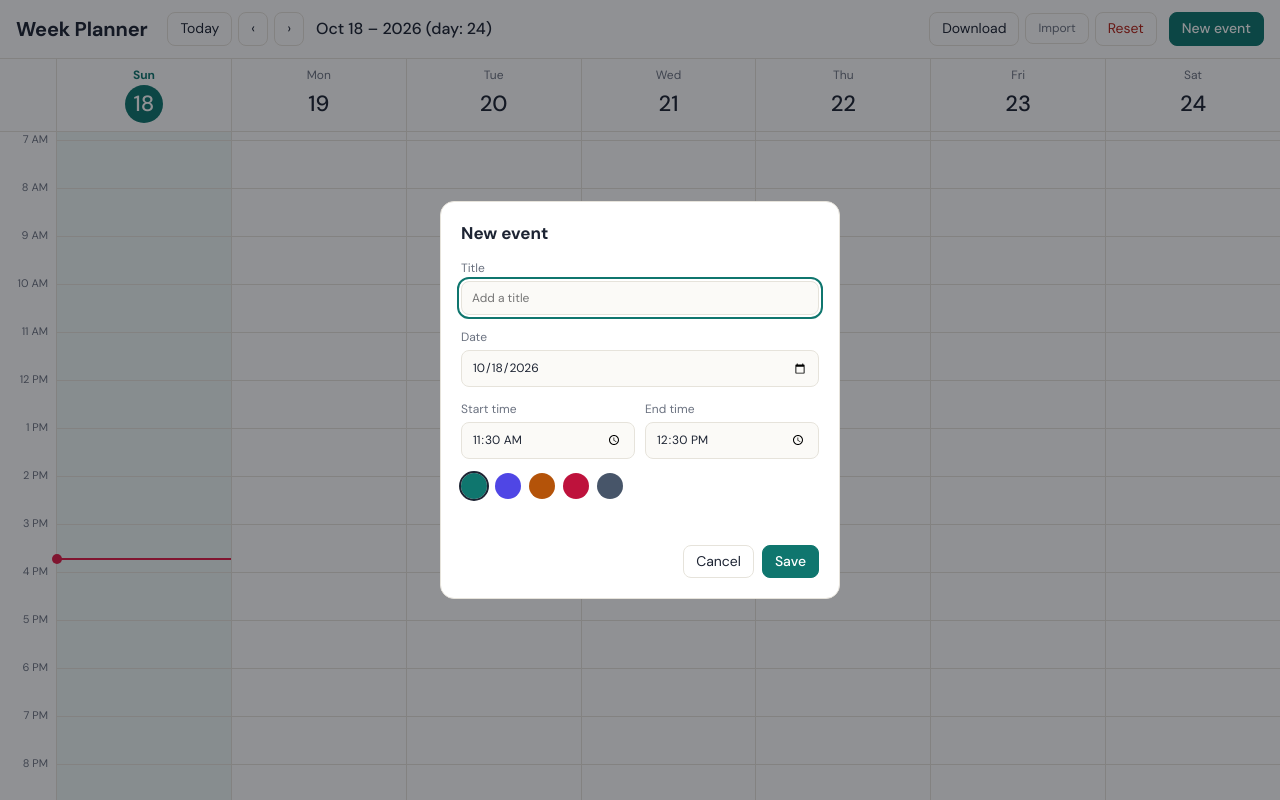
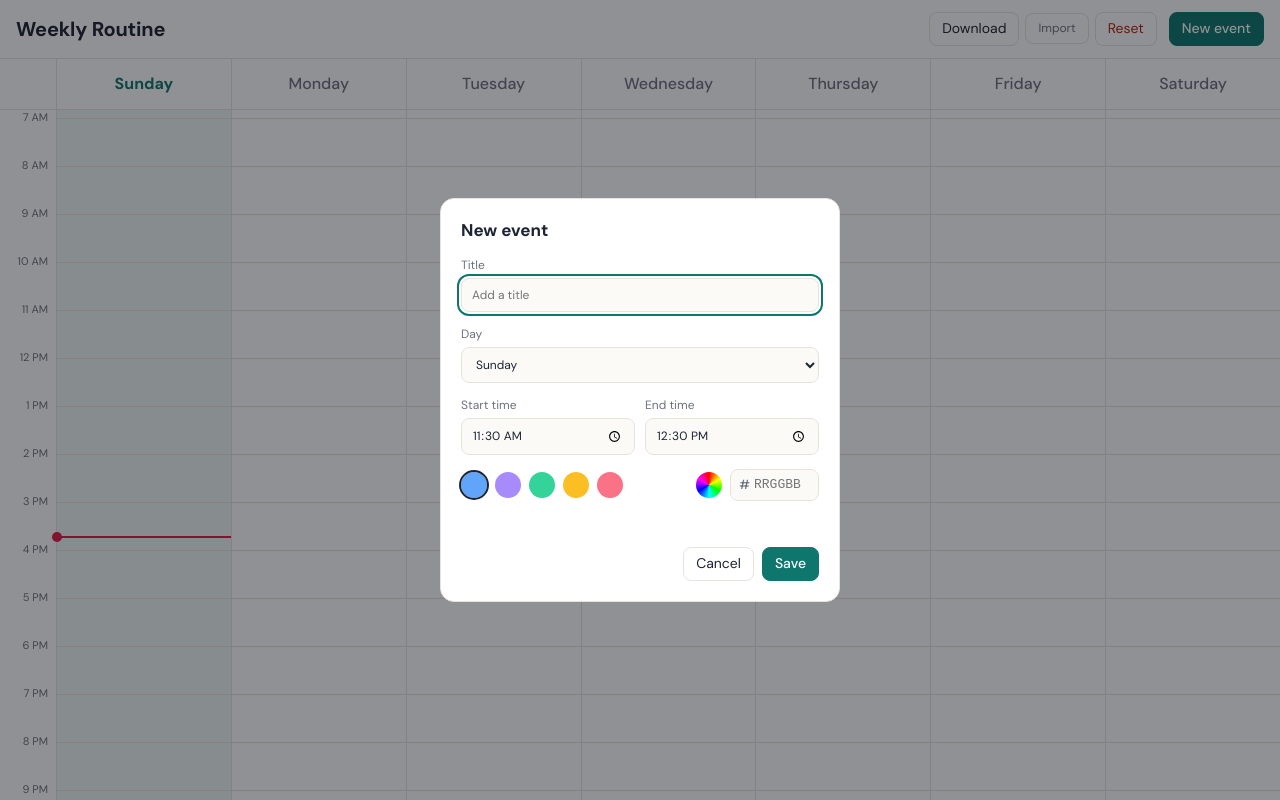
Before and after one commit to sakib-ar/Week-Planner, a plain HTML site: page index.html in a window 1280 px wide. Both pictures are taken after a click on the element 143 px from the left and 380 px from the top of the page. Drawn offline with Linux system fonts and the light colour scheme.

Commit message:
Updated System - No Date-based, only weekdays

```diff
--- a/index.html
+++ b/index.html
@@ -3,20 +3,14 @@
 <head>
 <meta charset="utf-8">
 <meta name="viewport" content="width=device-width, initial-scale=1, viewport-fit=cover">
-<title>Week Planner</title>
+<title>Weekly Routine Planner</title>
 <link href="https://fonts.googleapis.com/css2?family=DM+Sans:wght@400;500;700&display=swap" rel="stylesheet">
 <link rel="stylesheet" href="style.css">
 </head>
 <body>
 
 <header class="bar">
-  <h1>Week Planner</h1>
-  <div class="nav">
-    <button class="btn" id="today">Today</button>
-    <button class="btn" id="prev" aria-label="Previous week">&lsaquo;</button>
-    <button class="btn" id="next" aria-label="Next week">&rsaquo;</button>
-  </div>
-  <div class="range" id="range"></div>
+  <h1>Weekly Routine</h1>
   <div class="spacer"></div>
   <div class="nav">
     <button class="btn" id="download" aria-label="Download Routine">Download</button>
@@ -40,7 +34,17 @@
   <form id="form">
     <h2 id="dlgTitle">New event</h2>
     <label>Title<input type="text" id="f-title" placeholder="Add a title" maxlength="80"></label>
-    <label>Date<input type="date" id="f-date" required></label>
+    <label>Day
+      <select id="f-day" required>
+        <option value="0">Sunday</option>
+        <option value="1">Monday</option>
+        <option value="2">Tuesday</option>
+        <option value="3">Wednesday</option>
+        <option value="4">Thursday</option>
+        <option value="5">Friday</option>
+        <option value="6">Saturday</option>
+      </select>
+    </label>
     <div class="two">
       <label>Start time<input type="time" id="f-start" required></label>
       <label>End time<input type="time" id="f-end" required></label>
--- a/script.js
+++ b/script.js
@@ -1,34 +1,39 @@
 (function(){
   var HOUR = 48;                       // keep equal to --hour in CSS
-  var COLORS = ['#0f766e','#4f46e5','#b45309','#be123c','#475569'];
+  var COLORS = ['#60A5FA','#A78BFA','#34D399','#FBBF24','#FB7185'];
   var STORE = 'week-planner-events';
-  var DAYS = ['Sun','Mon','Tue','Wed','Thu','Fri','Sat'];
+  var DAYS = ['Sunday','Monday','Tuesday','Wednesday','Thursday','Friday','Saturday'];
 
-  var weekStart = startOfWeek(new Date());
   var events = load();
   var editingId = null;
 
   var $ = function(id){ return document.getElementById(id); };
   var pad = function(n){ return String(n).padStart(2,'0'); };
 
-  /* ---------- date + time helpers ---------- */
-  function startOfWeek(d){                     // week begins on Sunday
-    var x = new Date(d.getFullYear(), d.getMonth(), d.getDate());
-    x.setDate(x.getDate() - x.getDay());
-    return x;
-  }
-  function addDays(d,n){ var x = new Date(d); x.setDate(x.getDate()+n); return x; }
-  function key(d){ return d.getFullYear()+'-'+pad(d.getMonth()+1)+'-'+pad(d.getDate()); }
+  /* ---------- time helpers ---------- */
   function toMin(t){ var p = t.split(':'); return +p[0]*60 + +p[1]; }
   function toTime(m){ return pad(Math.floor(m/60))+':'+pad(m%60); }
   function fmt(m){                              // 13:30 -> 1:30 PM
     var h = Math.floor(m/60), mm = m%60, ap = h>=12 ? 'PM' : 'AM';
-    return ((h%12)||12) + (mm ? ':'+pad(mm) : '') + ' ' + ap;
+    var formattedHour = (h % 12) ? (h % 12) : 12;
+    var formattedMin = mm ? ':' + pad(mm) : '';
+    return formattedHour + formattedMin + ' ' + ap;
   }
 
-  /* ---------- storage (safe if unavailable) ---------- */
+  /* ---------- storage ---------- */
   function load(){
-    try { return JSON.parse(localStorage.getItem(STORE)) || []; } catch(e){ return []; }
+    try {
+      var data = JSON.parse(localStorage.getItem(STORE));
+      if (!data) data = [];
+      data.forEach(function(e) {
+        if (e.day === undefined && e.date) {
+          var d = new Date(e.date);
+          e.day = isNaN(d) ? 0 : d.getDay();
+          delete e.date;
+        }
+      });
+      return data;
+    } catch(e){ return []; }
   }
   function save(){
     try { localStorage.setItem(STORE, JSON.stringify(events)); } catch(e){}
@@ -36,22 +41,14 @@
 
   /* ---------- rendering ---------- */
   function render(){
-    var todayKey = key(new Date());
-    var end = addDays(weekStart,6);
-    var sameMonth = weekStart.getMonth() === end.getMonth();
-    $('range').textContent =
-      weekStart.toLocaleDateString(undefined,{month:'short',day:'numeric'}) + ' \u2013 ' +
-      end.toLocaleDateString(undefined, sameMonth ? {day:'numeric',year:'numeric'} : {month:'short',day:'numeric',year:'numeric'});
+    var currentDay = new Date().getDay();
 
-    // header row
     var head = '<div></div>';
     for (var i=0;i<7;i++){
-      var d = addDays(weekStart,i);
-      head += '<div class="cell'+(key(d)===todayKey?' today':'')+'"><div class="dow">'+DAYS[i]+'</div><div class="num">'+d.getDate()+'</div></div>';
+      head += '<div class="cell'+(i===currentDay?' today':'')+'"><div class="dow">'+DAYS[i]+'</div></div>';
     }
     $('head').innerHTML = head;
 
-    // body: gutter + 7 day columns
     var body = $('body'); body.innerHTML = '';
     var g = document.createElement('div'); g.className = 'gutter';
     for (var h=1; h<24; h++){
@@ -64,20 +61,18 @@
 
     for (var c=0;c<7;c++){
       (function(c){
-        var date = addDays(weekStart,c), k = key(date);
         var col = document.createElement('div');
-        col.className = 'day' + (k===todayKey ? ' today' : '');
-        col.dataset.date = k;
+        col.className = 'day' + (c===currentDay ? ' today' : '');
+        col.dataset.day = c;
 
-        // click empty space -> create (snaps to 30 min)
         col.addEventListener('click', function(e){
           if (e.target !== col && !e.target.classList.contains('now')) return;
           var y = e.clientY - col.getBoundingClientRect().top;
           var start = Math.min(Math.floor(y/HOUR*2)*30, 23*60+30);
-          openDialog({date:k, start:start, end:Math.min(start+60,1439)});
+          openDialog({day:c, start:start, end:Math.min(start+60,1439)});
         });
 
-        var list = events.filter(function(ev){ return ev.date===k; });
+        var list = events.filter(function(ev){ return parseInt(ev.day) === c; });
         layout(list).forEach(function(p){
           var ev = p.e, el = document.createElement('button');
           var height = Math.max((ev.end-ev.start)/60*HOUR, 18);
@@ -86,12 +81,18 @@
           el.style.cssText = 'top:'+(ev.start/60*HOUR)+'px;height:'+height+'px;'+
             'left:'+(p.c/p.n*100)+'%;width:'+(100/p.n)+'%;background:'+ev.color;
           el.innerHTML = '<b></b><small>'+fmt(ev.start)+' \u2013 '+fmt(ev.end)+'</small>';
-          el.firstChild.textContent = ev.title || '(No title)';
+
+          if (ev.title) {
+            el.firstChild.textContent = ev.title;
+          } else {
+            el.firstChild.textContent = '(No title)';
+          }
+
           el.addEventListener('click', function(e){ e.stopPropagation(); openDialog(ev); });
           col.appendChild(el);
         });
 
-        if (k===todayKey){
+        if (c===currentDay){
           var now = document.createElement('div'); now.className = 'now'; now.id = 'now';
           col.appendChild(now);
         }
@@ -101,9 +102,13 @@
     placeNow();
   }
 
-  // Side-by-side columns for overlapping events
   function layout(list){
-    list = list.slice().sort(function(a,b){ return a.start-b.start || b.end-a.end; });
+    list = list.slice().sort(function(a,b){
+      if (a.start !== b.start) {
+        return a.start - b.start;
+      }
+      return b.end - a.end;
+    });
     var out = [], cluster = [], clusterEnd = 0;
     function flush(){
       var cols = [];
@@ -131,28 +136,122 @@
     n.style.top = ((d.getHours()*60 + d.getMinutes())/60*HOUR) + 'px';
   }
 
-  /* ---------- Event Dialog ---------- */
+  /* ---------- Event Dialog & Color Picker ---------- */
   var dlg = $('dlg');
 
   (function buildSwatches(){
     var wrap = $('swatches');
+
+    // Add default color swatches
     COLORS.forEach(function(col,i){
       var l = document.createElement('label');
       l.style.background = col;
       l.innerHTML = '<input type="radio" name="color" value="'+col+'" aria-label="Colour '+(i+1)+'"><span></span>';
       wrap.appendChild(l);
     });
+
+    // Add custom color picker & hex input wrapper
+    var customWrap = document.createElement('div');
+    customWrap.className = 'custom-color-wrap';
+    customWrap.innerHTML = `
+      <div class="custom-swatch" id="c-swatch-box" title="Pick a custom color">
+        <input type="radio" name="color" id="c-radio" value="#0f766e">
+        <span class="swatch-ui" id="c-swatch-ui"></span>
+        <input type="color" id="c-picker" value="#0f766e" aria-label="Custom Colour">
+      </div>
+      <div class="hex-wrap">
+        <span class="hash">#</span>
+        <input type="text" id="c-hex" placeholder="RRGGBB" maxlength="6" aria-label="Hex Color Code">
+      </div>
+    `;
+    wrap.appendChild(customWrap);
+
+    var radio = $('c-radio'), picker =$('c-picker'), hex = $('c-hex'), swatchUi =$('c-swatch-ui');
+
+    function updateCustomUi(colorVal) {
+      radio.value = colorVal;
+      picker.value = colorVal;
+      swatchUi.style.background = colorVal;
+    }
+
+    // Color picker input event
+    picker.addEventListener('input', function(){
+      radio.checked = true;
+      updateCustomUi(this.value);
+      hex.value = this.value.substring(1).toUpperCase();
+    });
+
+    // Clicking custom swatch triggers color picker dialog
+    $('c-swatch-box').addEventListener('click', function(e){
+      radio.checked = true;
+      if (e.target !== picker) {
+        if (picker.showPicker) {
+          picker.showPicker();
+        } else {
+          picker.click();
+        }
+      }
+    });
+
+    // Sync from Hex code text field
+    hex.addEventListener('input', function(){
+      var val = this.value.replace(/[^0-9A-Fa-f]/g, '').slice(0, 6).toUpperCase();
+      this.value = val;
+
+      if (val.length === 6) {
+        var validHex = '#' + val;
+        radio.checked = true;
+        updateCustomUi(validHex);
+      } else if (val.length === 3) {
+        var validHex3 = '#' + val[0]+val[0]+val[1]+val[1]+val[2]+val[2];
+        radio.checked = true;
+        updateCustomUi(validHex3);
+      }
+    });
   })();
 
   function openDialog(ev){
-    editingId = ev.id || null;
+    if (ev.id) {
+      editingId = ev.id;
+    } else {
+      editingId = null;
+    }
+
     $('dlgTitle').textContent = editingId ? 'Edit event' : 'New event';
-    $('f-title').value = ev.title || '';
-    $('f-date').value  = ev.date;
-    $('f-start').value = toTime(ev.start);
-    $('f-end').value   = toTime(ev.end);
-    var color = ev.color || COLORS[0];
-    document.querySelectorAll('#swatches input').forEach(function(r){ r.checked = r.value === color; });
+
+    if (ev.title) {
+      $('f-title').value = ev.title;
+    } else {
+      $('f-title').value = '';
+    }
+
+    if (ev.day !== undefined) {
+      $('f-day').value = ev.day;
+    } else {
+      $('f-day').value = new Date().getDay();
+    }
+
+    $('f-start').value = toTime(ev.start);$('f-end').value = toTime(ev.end);
+
+    var color = ev.color;
+    if (!color) {
+      color = COLORS[0];
+    }
+
+    var isCustom = !COLORS.includes(color);
+
+    if (isCustom) {
+      $('c-radio').value = color;
+      $('c-picker').value = color;
+      $('c-swatch-ui').style.background = color;
+      $('c-hex').value = color.substring(1).toUpperCase();$('c-radio').checked = true;
+    } else {
+      document.querySelectorAll('#swatches input[type="radio"]').forEach(function(r){
+        if (r.value === color) r.checked = true;
+      });
+      $('c-swatch-ui').style.background = 'conic-gradient(red, yellow, lime, aqua, blue, magenta, red)';$('c-hex').value = '';
+    }
+
     $('del').style.display = editingId ? '' : 'none';
     $('err').textContent = '';
     dlg.showModal();
@@ -162,49 +261,54 @@
   $('form').addEventListener('submit', function(e){
     e.preventDefault();
     var start = toMin($('f-start').value), end = toMin($('f-end').value);
-    if (!$('f-date').value){ $('err').textContent = 'Choose a date.'; return; }
     if (end <= start){ $('err').textContent = 'End time must be after the start time.'; return; }
+
     var chosen = document.querySelector('#swatches input:checked');
+    var selectedColor = COLORS[0];
+    if (chosen) {
+      selectedColor = chosen.value;
+    }
+
     var data = {
       title: $('f-title').value.trim(),
-      date: $('f-date').value,
-      start: start, end: end,
-      color: chosen ? chosen.value : COLORS[0]
+      day: parseInt($('f-day').value),
+      start: start,
+      end: end,
+      color: selectedColor
     };
+
     if (editingId){
-      events = events.map(function(ev){ return ev.id === editingId ? Object.assign({id:editingId}, data) : ev; });
+      events = events.map(function(ev){
+        if (ev.id === editingId) {
+          return Object.assign({id:editingId}, data);
+        }
+        return ev;
+      });
     } else {
       data.id = 'e' + Date.now() + Math.random().toString(36).slice(2,6);
       events.push(data);
     }
+
     save();
-    var p = $('f-date').value.split('-');
-    weekStart = startOfWeek(new Date(+p[0], +p[1]-1, +p[2]));
     dlg.close(); render();
   });
 
-  $('cancel').addEventListener('click', function(){ dlg.close(); });
-  $('del').addEventListener('click', function(){
+  $('cancel').addEventListener('click', function(){ dlg.close(); });$('del').addEventListener('click', function(){
     events = events.filter(function(ev){ return ev.id !== editingId; });
     save();
     dlg.close(); render();
   });
 
-  // Close event dialog when clicking on the blurred backdrop
   dlg.addEventListener('click', function(e){
     if (e.target === dlg) dlg.close();
   });
 
-  /* ---------- Navigation & Actions ---------- */
-  $('prev').addEventListener('click', function(){ weekStart = addDays(weekStart,-7); render(); });
-  $('next').addEventListener('click', function(){ weekStart = addDays(weekStart,7);  render(); });
-  $('today').addEventListener('click', function(){ weekStart = startOfWeek(new Date()); render(); });
+  /* ---------- Actions ---------- */
   $('add').addEventListener('click', function(){
     var now = new Date(), start = Math.min((now.getHours()+1)*60, 22*60);
-    openDialog({date:key(now), start:start, end:start+60});
+    openDialog({day:now.getDay(), start:start, end:start+60});
   });
 
-  // Download functionality
   $('download').addEventListener('click', function() {
     var dataStr = "data:text/json;charset=utf-8," + encodeURIComponent(JSON.stringify(events, null, 2));
     var a = document.createElement('a');
@@ -215,7 +319,6 @@
     a.remove();
   });
 
-  // Import functionality
   $('import').addEventListener('change', function(e) {
     var file = e.target.files[0];
     if (!file) return;
@@ -224,6 +327,13 @@
       try {
         var parsed = JSON.parse(evt.target.result);
         if (Array.isArray(parsed)) {
+          parsed.forEach(function(ev) {
+            if (ev.day === undefined && ev.date) {
+              var d = new Date(ev.date);
+              ev.day = isNaN(d) ? 0 : d.getDay();
+              delete ev.date;
+            }
+          });
           events = parsed;
           save();
           render();
@@ -238,16 +348,9 @@
     e.target.value = '';
   });
 
-  /* ---------- Reset Warning Dialog ---------- */
   var resetDlg = $('resetDlg');
 
-  $('reset').addEventListener('click', function() {
-    resetDlg.showModal();
-  });
-
-  $('resetCancel').addEventListener('click', function() {
-    resetDlg.close();
-  });
+  $('reset').addEventListener('click', function() { resetDlg.showModal(); });$('resetCancel').addEventListener('click', function() { resetDlg.close(); });
 
   $('resetForm').addEventListener('submit', function(e) {
     e.preventDefault();
@@ -257,7 +360,6 @@
     resetDlg.close();
   });
 
-  // Close reset dialog when clicking on the blurred backdrop
   resetDlg.addEventListener('click', function(e){
     if (e.target === resetDlg) resetDlg.close();
   });
--- a/style.css
+++ b/style.css
@@ -23,14 +23,13 @@ body{background:var(--bg);color:var(--ink);font:400 14px/1.4 "DM Sans",system-ui
 /* ---------- top bar ---------- */
 .bar{display:flex;align-items:center;gap:12px;padding:12px 16px;border-bottom:1px solid var(--line);background:var(--panel);flex-wrap:wrap}
 .bar h1{font-size:20px;font-weight:700;margin:0 8px 0 0;letter-spacing:-.01em}
-.range{font-size:16px;font-weight:500;min-width:170px}
 button{font:inherit;color:inherit;cursor:pointer}
 .btn{border:1px solid var(--line);background:var(--panel);padding:6px 12px;border-radius:8px; display:inline-block;}
 .btn:hover{background:var(--today)}
 .btn.primary{background:var(--accent);color:var(--accent-ink);border-color:var(--accent);font-weight:500}
 .btn.danger{color:var(--danger)}
 .btn.primary-danger{background:var(--danger);color:#fff;border-color:var(--danger);font-weight:500}
-.btn.primary-danger:hover{background:#9f1c11} /* Slightly darker red on hover */
+.btn.primary-danger:hover{background:#9f1c11}
 .nav{display:flex;gap:6px;align-items:center}
 .spacer{flex:1}
 :focus-visible{outline:2px solid var(--accent);outline-offset:2px}
@@ -40,11 +39,9 @@ button{font:inherit;color:inherit;cursor:pointer}
 .cal{min-width:760px}
 .row{display:grid;grid-template-columns:var(--gutter) repeat(7,minmax(0,1fr))}
 .head{position:sticky;top:0;z-index:5;background:var(--panel);border-bottom:1px solid var(--line)}
-.head .cell{padding:8px 4px;text-align:center;border-left:1px solid var(--line)}
-.head .dow{color:var(--muted);font-size:12px}
-.head .num{font-size:22px;font-weight:500;width:38px;height:38px;line-height:38px;border-radius:50%;margin:2px auto 0}
-.head .today .num{background:var(--accent);color:var(--accent-ink)}
-.head .today .dow{color:var(--accent);font-weight:700}
+.head .cell{padding:14px 4px;text-align:center;border-left:1px solid var(--line)}
+.head .dow{color:var(--muted);font-size:16px;font-weight:500;}
+.head .today .dow{color:var(--accent);font-weight:700;}
 
 .gutter{position:relative;height:calc(var(--hour)*24)}
 .gutter span{position:absolute;right:8px;transform:translateY(-50%);font-size:11px;color:var(--muted)}
@@ -73,14 +70,26 @@ dialog[open] { animation: smoothOpen 0.2s cubic-bezier(0.16, 1, 0.3, 1) forwards
 form{display:grid;gap:14px;padding:20px}
 form h2{margin:0;font-size:17px}
 label{display:grid;gap:4px;font-size:12px;color:var(--muted)}
-input[type=text],input[type=date],input[type=time]{font:inherit;color:var(--ink);background:var(--bg);border:1px solid var(--line);border-radius:8px;padding:8px 10px}
+select,input[type=text],input[type=date],input[type=time]{font:inherit;color:var(--ink);background:var(--bg);border:1px solid var(--line);border-radius:8px;padding:8px 10px}
 .two{display:grid;grid-template-columns:1fr 1fr;gap:10px}
-.swatches{display:flex;gap:8px}
-.swatches input{position:absolute;opacity:0}
-.swatches label{width:26px;height:26px;border-radius:50%;cursor:pointer;border:2px solid transparent}
-.swatches input:checked+span{outline:2px solid var(--ink);outline-offset:2px}
-.swatches span{display:block;width:100%;height:100%;border-radius:50%}
-.swatches label:has(input:focus-visible){outline:2px solid var(--accent);outline-offset:2px}
+
+/* ---------- swatches & custom color ---------- */
+.swatches{display:flex;gap:8px;align-items:center;flex-wrap:wrap;}
+.swatches input[type="radio"]{position:absolute;opacity:0;pointer-events:none;}
+.swatches label{position:relative;width:26px;height:26px;border-radius:50%;cursor:pointer;border:2px solid transparent;display:inline-block;}
+.swatches input[type="radio"]:checked + span{outline:2px solid var(--ink);outline-offset:2px;}
+.swatches span{display:block;width:100%;height:100%;border-radius:50%;}
+
+.custom-color-wrap {display:flex;align-items:center;gap:8px;margin-left:auto;}
+.custom-swatch {position:relative;width:26px;height:26px;border-radius:50%;cursor:pointer;display:flex;align-items:center;justify-content:center;}
+.custom-swatch .swatch-ui {width:100%;height:100%;border-radius:50%;background:conic-gradient(red, yellow, lime, aqua, blue, magenta, red);}
+.custom-swatch input[type="color"] {position:absolute;top:0;left:0;width:100%;height:100%;opacity:0;cursor:pointer;z-index:5;}
+
+.hex-wrap {display:flex;align-items:center;background:var(--bg);border:1px solid var(--line);border-radius:8px;padding:0 8px;font-size:13px;}
+.hex-wrap:focus-within {border-color:var(--accent);outline:2px solid var(--accent);outline-offset:1px;}
+.hex-wrap .hash {color:var(--muted);font-weight:500;}
+.hex-wrap input {border:none !important;background:transparent !important;padding:6px 4px !important;width:60px !important;outline:none;font-family:monospace;color:var(--ink);text-transform:uppercase;}
+
 .err{color:var(--danger);min-height:18px;font-size:13px;margin:0}
 .actions{display:flex;gap:8px;justify-content:flex-end}
 .actions .del{margin-right:auto}
```
